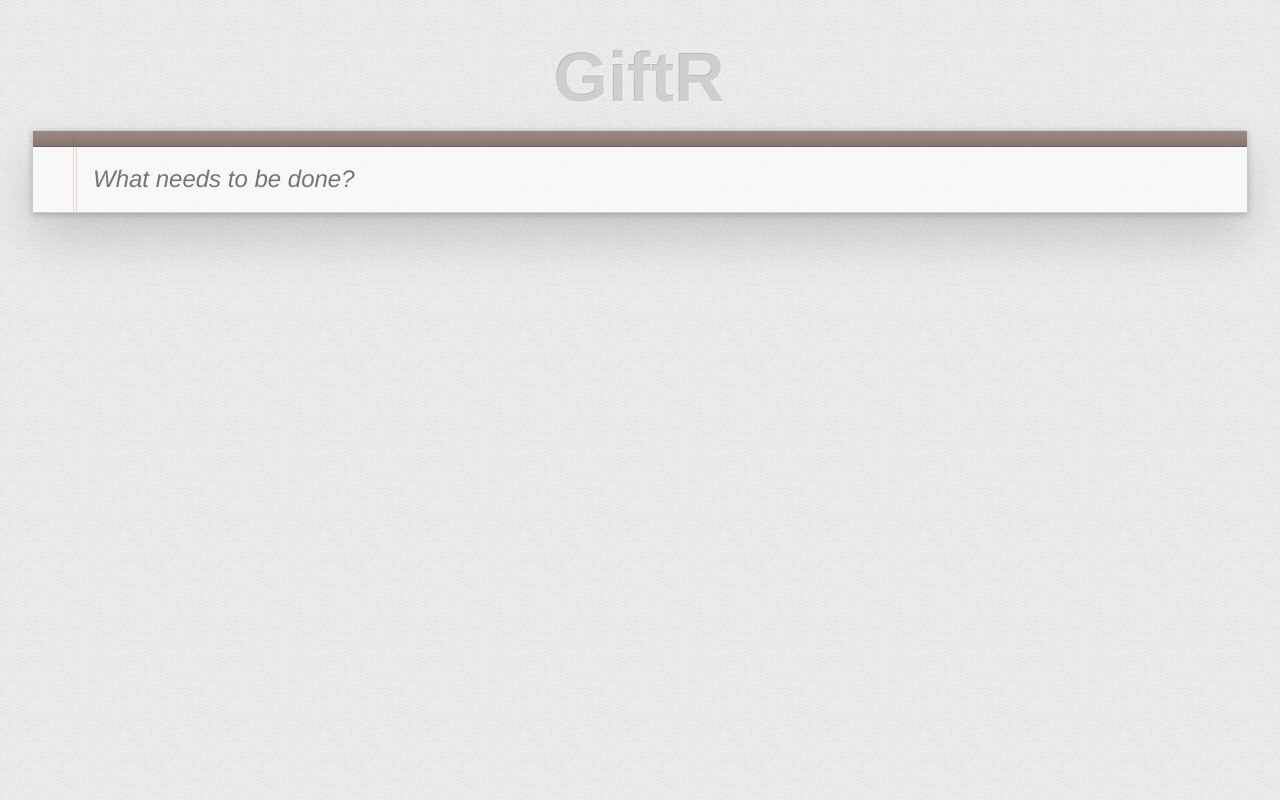
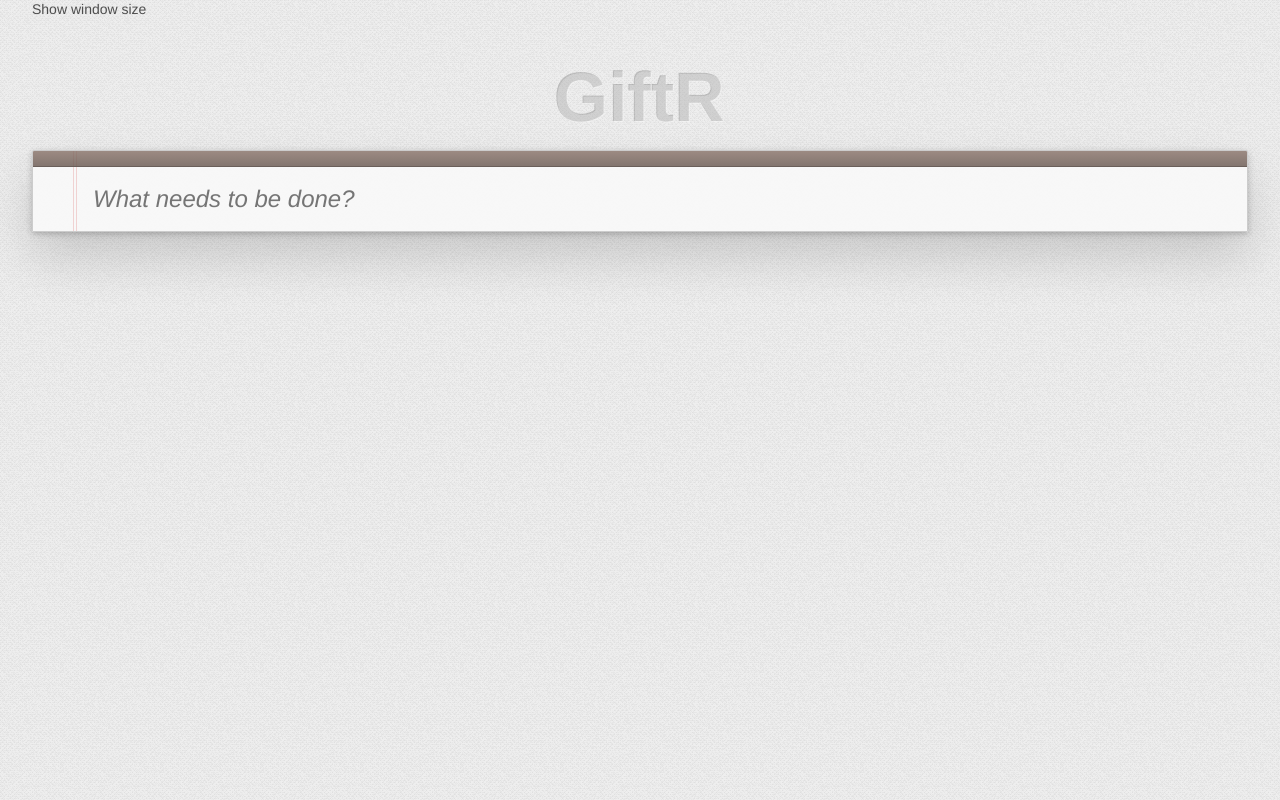
Before and after one commit to Feltsnacks/angularjs-perf, a website: page index.html in a window 1280 px wide. Drawn offline with Linux system fonts and the light colour scheme; no server answers.

Commit message:
Update index.html

```diff
--- a/index.html
+++ b/index.html
@@ -8,6 +8,7 @@
 		<style>[ng-cloak] { display: none; }</style>
 	</head>
 	<body>
+		<button type="button" onclick="showScreenSize()">Show window size</button>
 		<section id="todoapp" ng-controller="TodoCtrl">
 			<header id="header">
 				<h1>GiftR</h1>
```
